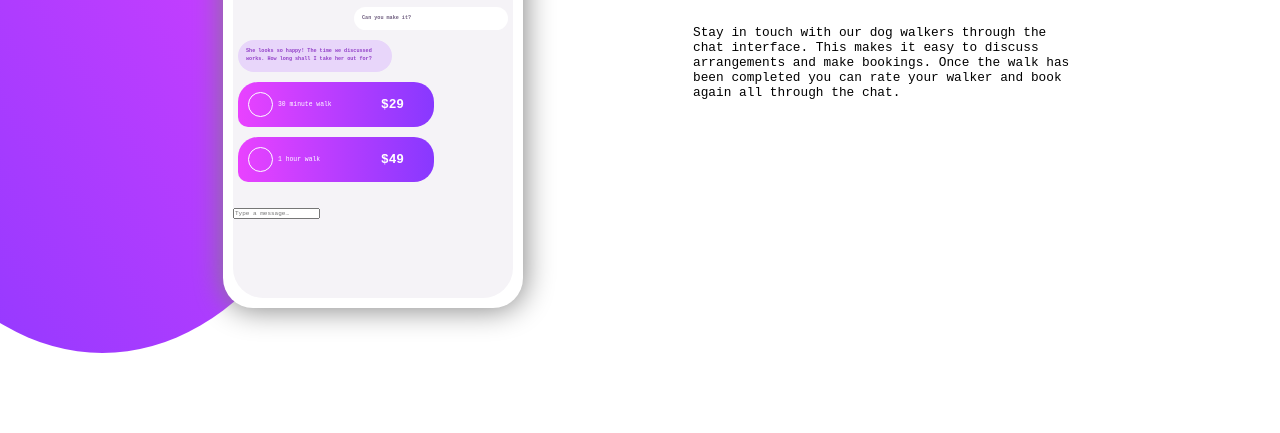
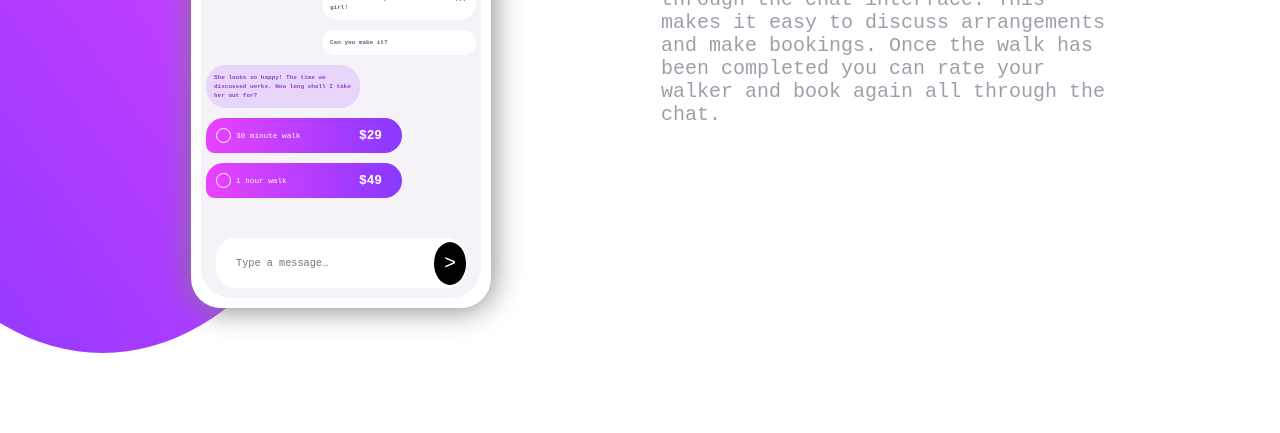
Before and after one commit to ivanbakotin/ChatApp-HomePage, a plain HTML site: page index.html in a window 1280 px wide. Shown: the part 367-800 px from the top of the page. Drawn offline with Linux system fonts and the light colour scheme.

Commit message:
bottom input

```diff
--- a/index.html
+++ b/index.html
@@ -71,7 +71,10 @@
       </div>
 
       <div class="input">
-        <input placeholder="Type a message…">
+        <div class="form">
+          <input class="input-field" placeholder="Type a message…">
+          <div class="send-message"></div>
+        </div>
       </div>
 
     </div>
--- a/styles/index.scss
+++ b/styles/index.scss
@@ -149,7 +149,7 @@ body {
         margin: 0.5rem;
         padding: 0.8rem;
         width: 55%;
-        font-size: clamp(0.5rem, 0.4vw, 1rem);
+        font-size: clamp(0.6rem, 0.4vw, 1rem);
         border-radius: 2rem;
         line-height: 1.5;
         font-weight: 700;
@@ -184,21 +184,21 @@ body {
           gap: 0.5rem;
 
           .circle {
-            height: 2.5rem;
-            width: 2.5rem;
+            height: 1.5rem;
+            width: 1.5rem;
             border-radius: 50%;
             border: solid 1px white;
           }
 
           .text {
-            font-size: clamp(0.5rem, 0.5vw, 1.5rem);
+            font-size: clamp(0.6rem, 0.6vw, 1.5rem);
             color: white
           }
         }
 
         .right-side {
-          font-size: clamp(0.5rem, 1vw, 1.5rem);
-          margin-right: 2rem;
+          font-size: clamp(0.6rem, 1vw, 1.5rem);
+          margin-right: 1rem;
           color: white;
           font-weight: 700;
         }
@@ -206,12 +206,48 @@ body {
     }
 
     .input {
+      display: flex;
       align-items: flex-end;
-      justify-content: flex-end;
+      justify-content: center;
       height: 9rem;
       border-bottom-left-radius: 3rem;
       border-bottom-right-radius: 3rem;
       background-color: hsl(270, 20%, 96%);
+
+      .form {
+        display: flex;
+        align-items: center;
+        justify-content: space-between;
+        margin: 1rem;
+        border-radius: 2rem;
+        background-color: white;
+        width: 25rem;
+        height: 5rem;
+
+        .input-field {
+          border-radius: 2rem;
+          outline: none;
+          border: none;
+          width: 25rem;
+          height: 5rem;
+          font-size: clamp(0.5rem, 0.8vw, 1.5rem);
+          padding-left: 2rem;
+
+          &::placeholder {
+            font-size: clamp(0.5rem, 0.8vw, 1.5rem);
+
+          }
+        }
+
+        .send-message::after {
+          font-size: clamp(2rem, 1vw, 5rem);
+          content: "\02C3";
+          color: white;
+          background-color: black;
+          border-radius: 50%;
+          padding: 1rem;
+        }
+      }
     }
   }
 
@@ -219,14 +255,17 @@ body {
     display: flex;
     flex-direction: column;
     gap: 3rem;
-    width: 30%;
+    width: 35%;
+    margin-bottom: 4rem;
 
     h1 {
-      font-size: clamp(2rem, 2vw, 4rem);
+      color: hsl(271, 36%, 24%);
+      font-size: clamp(3rem, 2vw, 4rem);
     }
 
     p {
-      font-size: clamp(1rem, 1vw, 3rem);
+      color: hsl(270, 7%, 64%);
+      font-size: clamp(2rem, 1vw, 3rem);
     }
   }
 }
```
Also changed, not shown: styles/index.css, 1 other file.
